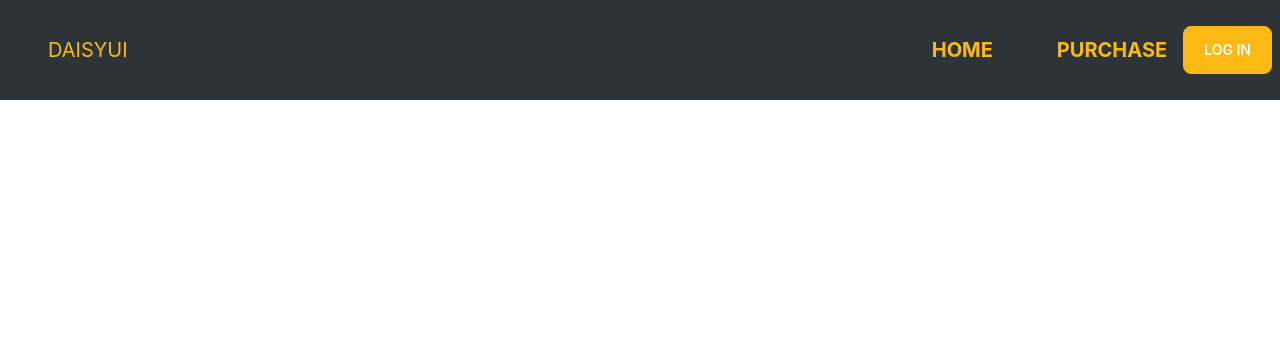
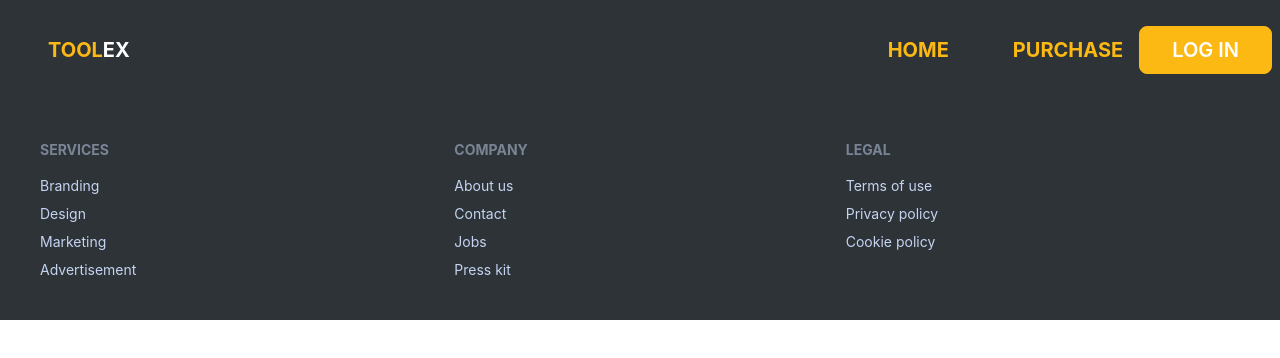
Before and after one commit to shihabsararrafid/manufacturer-client, a React (Create React App) app: page / in a window 1280 px wide. Shown: the top 358 px of the page. Built offline with nearby package versions, Linux system fonts and the light colour scheme.

Commit message:
footer done

```diff
--- a/src/App.js
+++ b/src/App.js
@@ -4,6 +4,8 @@ import Home from "./Components/Pages/Home/Home";
 import { Route, Routes } from "react-router-dom";
 import Navbar from "./Components/Pages/Home/Navbar";
 import Notfound from "./Components/Pages/Notfound";
+import Login from "./Components/Pages/Shared/Login";
+import Footer from "./Components/Pages/Shared/Footer";
 
 function App() {
   return (
@@ -12,9 +14,10 @@ function App() {
       <Routes>
         <Route path="/" element={<Home></Home>}></Route>
         <Route path="/home" element={<Home></Home>}></Route>
+        <Route path="/login" element={<Login></Login>}></Route>
         <Route path="*" element={<Notfound></Notfound>}></Route>
       </Routes>
-      <Home></Home>
+      <Footer></Footer>
     </div>
   );
 }
--- a/src/Components/Pages/Home/Navbar.js
+++ b/src/Components/Pages/Home/Navbar.js
@@ -56,7 +56,9 @@ const Navbar = () => {
             </Link>
           </ul>
         </div>
-        <a className=" uppercase ml-10 text-xl">daisyUI</a>
+        <a className=" uppercase font-bold text-2xl  lg:ml-10 text-xl">
+          Tool<span className="text-white">Ex</span>
+        </a>
       </div>
       <div className="navbar-end">
         <div className=" hidden lg:flex">
@@ -96,7 +98,12 @@ const Navbar = () => {
           </ul>
         </div>
         <div className="">
-          <a className="btn btn-secondary px-5 text-white ">LOG IN</a>
+          <Link
+            className="btn btn-secondary px-8 py-2 text-white text-xl"
+            to="/login"
+          >
+            Log In
+          </Link>
         </div>
       </div>
     </div>
--- /dev/null
+++ b/src/Components/Pages/Shared/Footer.js
@@ -0,0 +1,54 @@
+import React from "react";
+
+const Footer = () => {
+  return (
+    <div>
+      <footer class="footer p-10 bg-primary text-neutral-content">
+        <div>
+          <span class="footer-title">Services</span>
+          <a class="link link-hover">Branding</a>
+          <a class="link link-hover">Design</a>
+          <a class="link link-hover">Marketing</a>
+          <a class="link link-hover">Advertisement</a>
+        </div>
+        <div>
+          <span class="footer-title">Company</span>
+          <a class="link link-hover">About us</a>
+          <a class="link link-hover">Contact</a>
+          <a class="link link-hover">Jobs</a>
+          <a class="link link-hover">Press kit</a>
+        </div>
+        <div>
+          <span class="footer-title">Legal</span>
+          <a class="link link-hover">Terms of use</a>
+          <a class="link link-hover">Privacy policy</a>
+          <a class="link link-hover">Cookie policy</a>
+        </div>
+      </footer>
+    </div>
+  );
+};
+
+export default Footer;
+<footer class="footer p-10 bg-neutral text-neutral-content">
+  <div>
+    <span class="footer-title">Services</span>
+    <a class="link link-hover">Branding</a>
+    <a class="link link-hover">Design</a>
+    <a class="link link-hover">Marketing</a>
+    <a class="link link-hover">Advertisement</a>
+  </div>
+  <div>
+    <span class="footer-title">Company</span>
+    <a class="link link-hover">About us</a>
+    <a class="link link-hover">Contact</a>
+    <a class="link link-hover">Jobs</a>
+    <a class="link link-hover">Press kit</a>
+  </div>
+  <div>
+    <span class="footer-title">Legal</span>
+    <a class="link link-hover">Terms of use</a>
+    <a class="link link-hover">Privacy policy</a>
+    <a class="link link-hover">Cookie policy</a>
+  </div>
+</footer>;
--- /dev/null
+++ b/src/Components/Pages/Shared/Login.js
@@ -0,0 +1,11 @@
+import React from "react";
+
+const Login = () => {
+  return (
+    <div>
+      <h1>Login</h1>
+    </div>
+  );
+};
+
+export default Login;
```
Also changed, not shown: public/products.json (added, +67 -0 lines).
